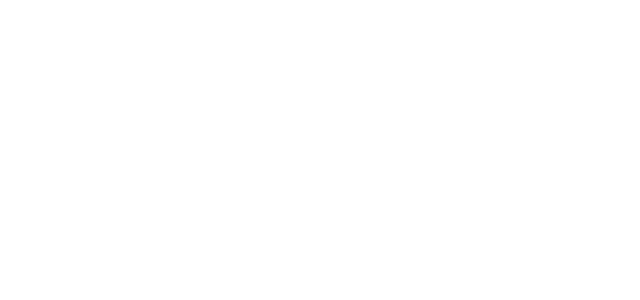
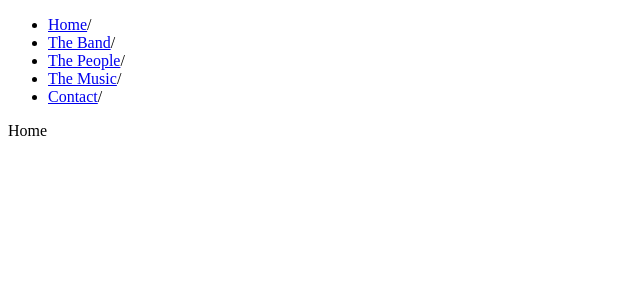
Before and after one commit to joakimekroos/thehawkans, a React (Create React App) app: page / in a window 1280 px wide. Shown: the top 300 px of the page, without its empty margins (0-640 px from the left). Built offline with nearby package versions, Linux system fonts and the light colour scheme.

Commit message:
Add menu and content container to app

```diff
--- a/src/App.js
+++ b/src/App.js
@@ -1,10 +1,14 @@
 import React, { Component } from 'react';
+
+import Menu from './components/Menu';
+import Content from './components/Content';
 
 class App extends Component {
   render (){
     return (
-      <div
-        className="app">
+      <div className="app">
+        <Menu />
+        <Content />
       </div>
     )
   }
```
